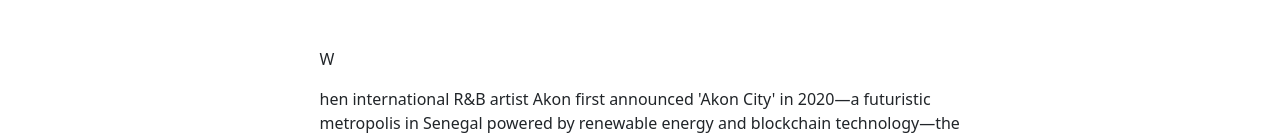
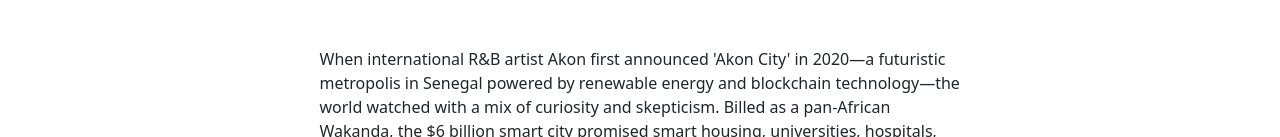
Before and after one commit to midhuna-21/newyorknewsite, a Next.js app: page /business/akon-city-senegal-turns-into-resort in a window 1280 px wide. Shown: the part 418-555 px from the top of the page. Built offline with nearby package versions, Linux system fonts and the light colour scheme; a web font is replaced by a local one.

Commit message:
article paragraph updated

```diff
--- a/src/components/ArticleParagraph.tsx
+++ b/src/components/ArticleParagraph.tsx
@@ -24,7 +24,8 @@
         <p key={index} className="article-paragraph">
           {index === 0 ? (
             <>
-              <p className="article-dropcap">{text.charAt(0)}</p>
+              <span
+               className="article-dropcap">{text.charAt(0)}</span>
               {text.slice(1)}
             </>
           ) : (
```
